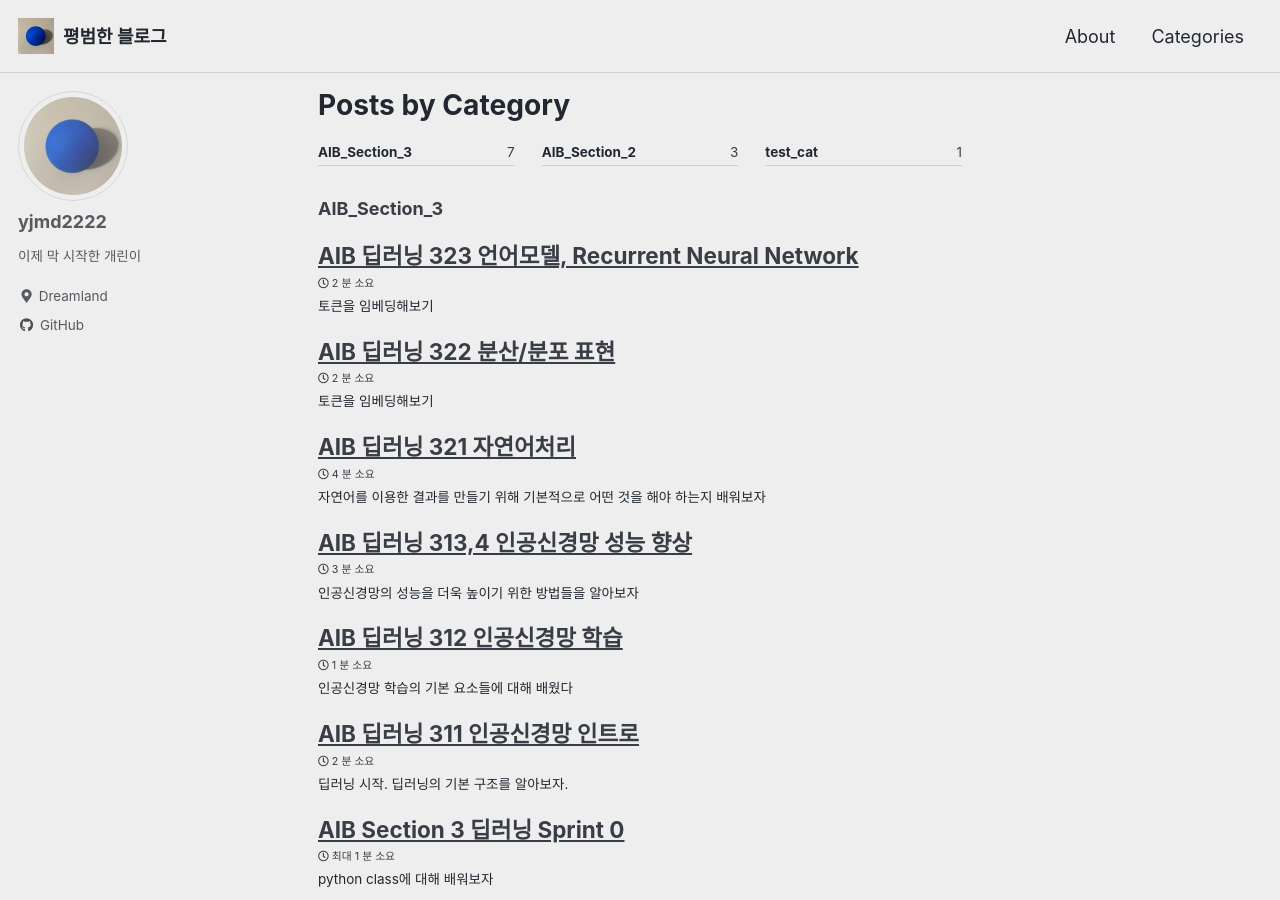
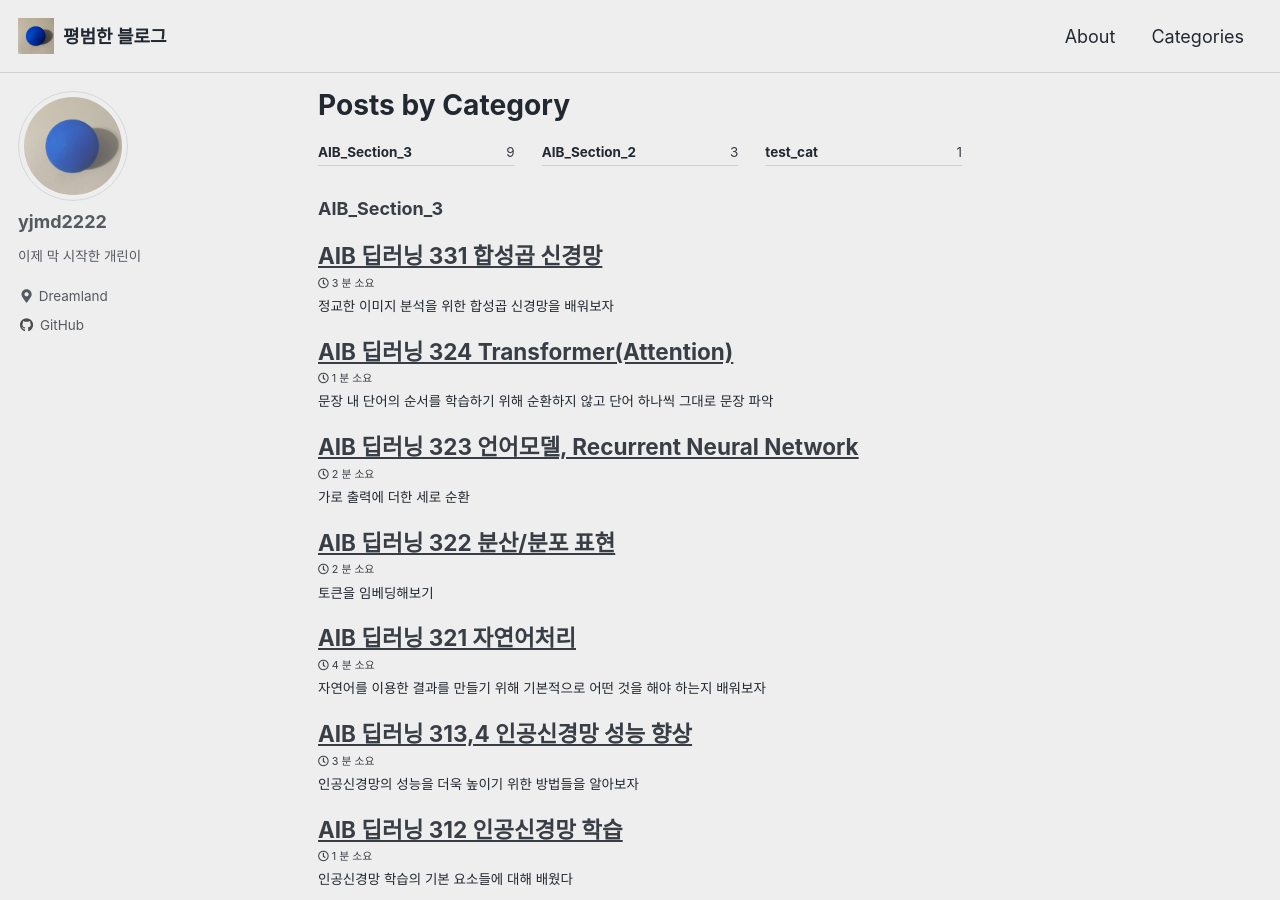
Before and after one commit to yjmd2222/yjmd2222.github.io, a Jekyll site: the page built from _pages/category-archive.md, in a window 1280 px wide and 900 px high. Built offline with Jekyll 4.4.1, drawn with Linux system fonts in a browser that asks for light colours; cached includes are drawn as plain includes; part of the change alters nothing that is shown.

Commit message:
324, 331

````diff
--- a/_posts/2023-04-29-deep-learning-n323-rnn.md
+++ b/_posts/2023-04-29-deep-learning-n323-rnn.md
@@ -1,6 +1,6 @@
 ---
 title:  "AIB 딥러닝 323 언어모델, Recurrent Neural Network"
-excerpt: "토큰을 임베딩해보기"
+excerpt: "가로 출력에 더한 세로 순환"
 header:
   teaser: /assets/images/s3dl23-lstm2.jpg
 categories: [AIB_Section_3]
--- /dev/null
+++ b/_posts/2023-05-01-deep-learning-n324-transformer.md
@@ -0,0 +1,42 @@
+---
+title:  "AIB 딥러닝 324 Transformer(Attention)"
+excerpt: "문장 내 단어의 순서를 학습하기 위해 순환하지 않고 단어 하나씩 그대로 문장 파악"
+header:
+  # teaser:
+categories: [AIB_Section_3]
+tags: [AIB, 딥러닝, deep_learning, natural_language_processing, attention, transformer]
+date: 2023-05-01 14:00
+last_modified_at: 2023-05-01T14:00:00-09:00
+---
+
+RNN 기반은 문장 내 단어를 순차적으로 학습하는 구조이다. 이전 토큰을 학습해야 다음 토큰에 접근이 가능하기 때문에 병렬 연산은 불가능하며, 시간이 매우 오래 걸린다. 그래서 단어의 순서 정보만 별도로 보유한 채 이전 단어로부터 정보를 이어 받는 것이 아니라 단어 그 자체를 학습한다면 병렬 연산도 가능하고 시간이 훨씬 적게 걸릴 것이다. 이게 Attention만 사용한 transformer 기법이다.
+
+Attention에는 기본적으로 인코더와 디코더가 있는데, 인코더에서 각각의 단어를 학습하고 그 결과를 디코더에서 종합해서 원하는 결과를 낸다. 구체적으로는 디코더의 히든 벡터 query와 인코더의 히든 벡터 key의 내적을 구해 softmax에 넣고 그 결과를 value 벡터에 스칼라로 곱해준다. 이 결과 벡터들을 모두 더하는데, 쿼리와 연관성이 더 높은 key에 대한 벡터의 성분이 더 많이 들어간다. query와 concat시켜 출력 단어를 결정하게 된다.
+
+여기서 query는 내가 찾고자 하는 검색 키워드, key는 검색 결과 제목/위치/큰 부분 등으로 생각할 수 있고, value는 그 중에서 가장 알맞는 부분이다. [설명](https://stats.stackexchange.com/a/431923)
+
+*Attention Is All You Need*에 등장한 Transformer 기준으로 정리해보려 한다.
+
+인코더와 디코더가 있는데, 인코더와 디코더 직전에는 positional encoding, 그 전에는 각각의 embedding이 있다. positional encoding은 단어를 병렬적으로 학습할 때 이 단어가 어느 위치에 오는지에 대한 정보를 주는 부분이고, 벡터 형식으로 모델링하기 위해 embedding이 있다.
+
+그리고 실제 인코더와 디코더는 다음으로 구성되어 있다:
+- 인코더: multi-head (self) attention, feed-forward
+- 디코더: multi-head (masked, self) attention, multi-head(encoder-decoder) attention, fead-forward
+
+multi-head attention은 여러 개의 self-attention을 동시에 실행하는 것이다. 만약 같은 내용에 대해 self-attention이 있다면 앙상블 효과를 볼 수 있을 것인데, 고도화된 transformer에서는 여러 다른 부분에 대해 self-attention을 진행해서 성능을 더 높인다고 한다.
+
+self-attention은 이름에서부터 자기 자신과 연관된 것을 의미한다. 문장 내의 단어가 문장 내에서 어떤 요소로서 존재하는지를 학습하는 것인데, 자기 자신에 대해 학습하는 것이기 때문에 self-attention이라는 용어를 사용하는 것이다.
+
+feed-forward은 기본적으로 relu를 활성화함수로 사용한다. 여기서는 은닉층의 노드 수를 늘렸다가 다시 원래 개수로 줄여주게 된다고 한다.
+
+masked attention은 decoder에서 사용한다. 단어들을 왼쪽부터 시작해서 오른쪽 끝까지 나열해서 문장을 구사할텐데, 그 다음에 올 단어를 가리는 식으로 그 순서를 정하게 된다. 가린다는 의미의 masked이다.
+
+encoder-decoder attention은 encoder와 decoder의 몇몇 부분의 출력을 query, key, value로 사용하게 된다. query는 masked attention의 출력, key와 value는 encoder의 key와 value를 사용한다.
+
+디코더의 최종 출력에서는 linear layer와 softmax layer를 거쳐서 최종 결과를 낸다는데, linear layer는 아마 가중치를 곱해서 $ \vec{y} =  W \vec{x} + b$로 벡터를 얻는 것 같다.
+
+인코더 디코더의 각각의 단계마다 normalization과 skip connection이 있다. normalization은 학습이 빠르고 잘 되도록 수치를 조정한다고 함. skip connection은 역전파 과정에서 정보가 소실되지 않도록 방지한다고 한다. 각각 자세히는 별도로 찾아봐야겠다.
+
+논문에서는 encoder가 6개의 동일한 layer로 구성되어 있다고 한다.
+
+그래서 주저리 주저리 적어 보았는데, 코드는 다음 정신 말짱할 때 다시 찾아보고 블로그 업데이트 해봐야겠다.
--- /dev/null
+++ b/_posts/2023-05-02-deep-learning-n331-cnn.md
@@ -0,0 +1,77 @@
+---
+title:  "AIB 딥러닝 331 합성곱 신경망"
+excerpt: "정교한 이미지 분석을 위한 합성곱 신경망을 배워보자"
+header:
+  # teaser:
+categories: [AIB_Section_3]
+tags: [AIB, 딥러닝, deep_learning, convolutional_neural_network, transfer_learning]
+date: 2023-05-02 20:00
+last_modified_at: 2023-05-02T20:00:00-09:00
+---
+
+합성곱 신경망(Convolutional Neural Network)는 이미징 분석에서 2차원의 그림의 정보를 잘 담아낸다. 그림을 조각내서 1차원으로 이어붙이는 `Flatten`은 공간의 특성을 살리지 못하는데, CNN은 가능하다.
+
+CNN에서 층은 Convolution layer와 pooling layer가 있고, 결과를 낼 때 차원을 축소하는 방식으로 `GlogalAveragePooling2d`도 있다.
+
+Convolution layer는 이미지를 조각냈을 때 그 중 일부(patch)를 가중치와 곱해 sliding하면서 convolution matrix를 만든다. 일부를 전문 용어로 filter 또는 kernel 할 수 있다. 이 커널은 전체 이미지의 일부이고, 그 일부를 매핑하면서 convolution matrix/Feature Map를 만들 때 옮겨가면서 conv mat의 element를 구하는 것을 sliding이라고 한다. sliding할 때 몇 칸씩 옮길지에 대한 변수를 stride라고 한다.
+
+만약 이미지를 있는 그대로 sliding한다면 conv mat은 이미지보다 사이즈가 줄어들게 된다. 이미지에 padding을 더한다면 conv mat의 사이즈를 늘려 최대 원래 이미지와 같은 사이즈로 만들 수 있다. 이를 수식화하면 다음 결과를 얻을 수 있다:
+
+$$ N_{\text{out}} = \bigg[\frac{N_{\text{in}} + 2p - k}{s}\bigg] + 1 $$
+
+- N: 이미지 크기. 피처 수
+- k: 필터/커널 크기
+- p: 패딩 값
+- s: 스트라이드 값
+
+가로 세로 각각 계산한다.
+
+pooling layer는 입력된 matrix를 축소시키는 층이다. 축소 방식은 여러 가지가 있겠지만, 대표적으로는 max pooling과 average pooling이 있다. 큰 덩어리로 입력 matrix를 나누었을 때 하나의 조각 안의 최대값이나 그 평균값을 뽑아서 새로운 matrix에 기록하는 것. max는 보고 싶은 특징을 잘 잡아내고, average는 smooth하게 만든다.
+
+pooling은 가중치 연산이 없고, 축소시킬 때 채널을 축소시키지 않는다. 채널은 RGB에서 RGB를 하나로 합치지 않는다고 생각할 수 있다.
+
+완전 연결 계층 fully connected layer은 기존 다층 퍼셉트론이라고 생각할 수 있다. 이미지 학습 끝에 dense로 회귀/분류문제에 대해 학습하는 것이다. 그러기 위해 이미지를 1차원으로 나열하는 `Flatten`을 사용한다.
+
+여기까지 매우 간단하게 과정을 적어보았는데, 세부적으로 몇 개의 커널로 몇 개의 채널을 만드는지 등은 매우 헷갈린다. 다시 정리해보자.
+
+- convolution layer에서 filter로 feature map을 만든다. 몇 개의 feature map이 만들어지는가? $ \rm{num \  channels} \times \rm{num \  filters} $.
+- convolution layer에 채널이 세 개 있다. output에 커널 개수에 영향을 주는가? 전혀 다른 문제다. output 커널 개수는 내가 정해준다.
+- 가중치는 몇 개인가? $ \rm{size \  filter \times num \  features \times num \ channels} $
+- 어떻게 feature map이 output 커널로 mapping되는가? 하나의 feature map은 입력 채널마다 *동일한 가중치*로 계산된 matrix를 더해주어 만든다.
+- 방금 전은 일반적인 (standard) convolution이다. depthwise convolution은 각각의 채널에 대해 feature map을 보유한다.
+- $ x \times y $에 대해서가 아니라 $ z $에 해당하는 채널들에 대해 convolution을 진행할 수 있다. $ 1 \times 1 times c $로 map에 수직한 방향에서 바라보면 1 개만 고르는데, 모든 채널들에 대해 골라서 하나로 압축시켜 채널 수를 감소시킬 수 있다. 이를 pointwise convolution이라 부른다.
+- depthwise separable convolution은 depthwise convolution 다음 pointwise convolution을 진행한 것이라 볼 수 있다. filter size를 동일하게 설정한다면 결과적으로는 standard convolution과 동일한 형태를 가질 수 있다. 그런데 차원을 축소했다가 키우기 때문에 연산량이 훨씬 적다.
+
+`Flatten` 대신 `GlobalAveragePooling2d`를 사용할 수 있다. 마찬가지로 채널 당 하나의 값으로 축소시키기 때문에 연산량이 엄청 줄어든다.
+
+```python
+# 입력 데이터의 차원: (batch_size, height, width, channels)
+x = tf.random.normal((32, 224, 224, 3))
+
+# GlobalAveragePooling2D 계층 생성
+y = tf.keras.layers.GlobalAveragePooling2D()(x)
+print(y.shape) # 출력 데이터의 차원: (batch_size, channels)(32, 3)
+```
+
+이를 활용하여 차원을 축소했다가 다시 차원을 확장하는 방법을 Bottleneck이라 부른다. 그대로 유지하면서 계산하는 것보다 훨씬 연산량이 적다. 하지만 없앴다가 다시 만드는 것만큼 정보의 소실이 일어나는데, 이를 nlp의 lstm과 비슷하게 이전 정보를 그대로 받아오는 방법을 사용한다면 성능이 올라갈 것이다.
+
+여기까지 도움 받은 링크:
+- [http://taewan.kim/post/cnn/](http://taewan.kim/post/cnn/)
+- [https://sotudy.tistory.com/10](https://sotudy.tistory.com/10)
+- [https://ariz1623.tistory.com/284](https://ariz1623.tistory.com/284)
+
+추가로 배운 내용은 transfer learning 전이 학습이다. 이미지 같은 경우 학습량이 매우 많기 때문에 사전에 이미지를 학습시킨 모델이 있으면 이를 갖다 쓰는 것이 효율적일 것이다. 이전에 학습했던 내용이 매우 충분하다면 가중치를 업데이트 하지 않고 사용할 수 있을 것이다. 대표적으로 VGG, GoogLeNet, ResNet이 있다. 앞서 언급했던 이전 정보를 그대로 받아오는 부분은 ResNet에서 활용됨.
+
+ResNet을 예로 들면
+
+```python
+# import
+from tensorflow.keras.applications.resnet50 import ResNet50
+# 사전 학습된 weights='imagenet' 사용, 맨 끝 fully connected layer 사용 안 함
+resnet = ResNet50(weights='imagenet', include_top=False)
+# ResNet50의 layer들은 가중치를 업데이트 하지 않을 것
+for layer in resnet.layers:
+    layer.trainable = False
+```
+
+그리고 dataset을 던져 주었는데...사용법이 너무 헷갈린다. 잘 익혀보아야 겠다.
````
